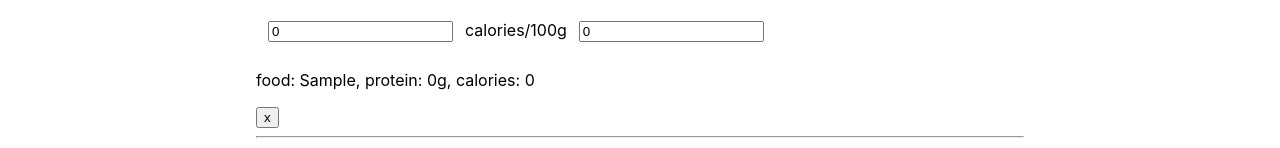
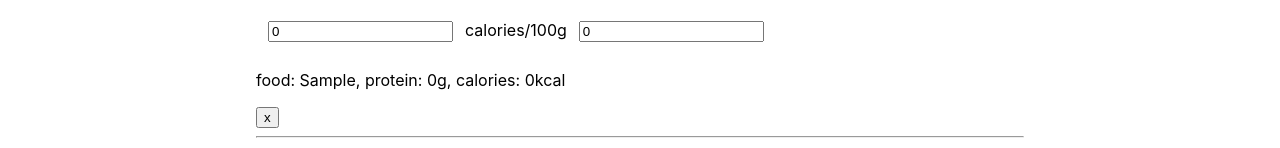
Before and after one commit to bartmj/diet-planner, a React (Create React App) app: page / in a window 1280 px wide. Both pictures are taken after typing "Sample" into the empty fields and a click on the button "Add food". Shown: the part 232-380 px from the top of the page. Built offline with nearby package versions, Linux system fonts and the light colour scheme.

Commit message:
Math.round

```diff
--- a/src/components/UserPanel.js
+++ b/src/components/UserPanel.js
@@ -122,7 +122,7 @@ class UserPanel extends React.Component {
             {this.state.foods.map(food => {
                 return (
                     <div key={food.id}>
-                        <p>food: {food.name}, protein: {food.protein}g, calories: {food.calories}</p>
+                        <p>food: {food.name}, protein: {Math.round(food.protein * 100) / 100}g, calories: {Math.round(food.calories * 100) / 100}kcal</p>
                         <button
                             onClick={() => this.removeObject(food.id)}
                             type="button">x</button>
```
